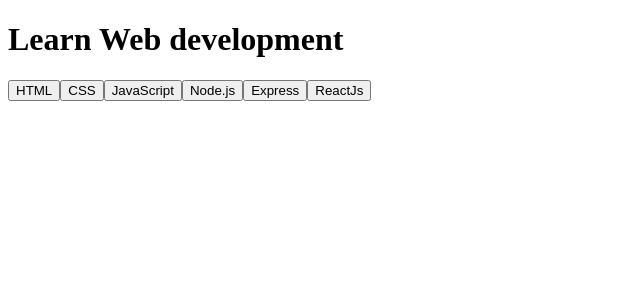
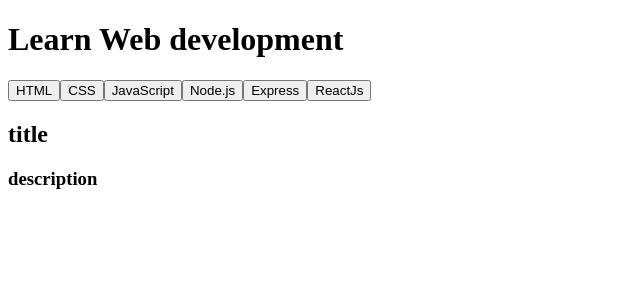
Before and after one commit to DiegoFatVega/react-use-state, a React (Vite) app: page / in a window 1280 px wide. Shown: the top 300 px of the page, without its empty margins (0-640 px from the left). Built offline with nearby package versions, Linux system fonts and the light colour scheme.

Commit message:
Add Buttons and Card components, update App to include them, and export languages data

```diff
--- a/src/App.jsx
+++ b/src/App.jsx
@@ -1,13 +1,15 @@
 import reactLogo from './assets/react.svg'
 import viteLogo from '/vite.svg'
-import AccordionButtons from './components/AccordionButtons'
+import Buttons from './components/Buttons'
+import Card from './components/Card'
 
 function App() {
 
   return (
     <>
       <h1>Learn Web development</h1>
-      <AccordionButtons></AccordionButtons>
+      <Buttons></Buttons>
+      <Card></Card>
     </>
   )
 }
--- /dev/null
+++ b/src/components/Card.jsx
@@ -0,0 +1,8 @@
+export default function Card() {
+    return (
+        <div className="Card">
+            <h2>title</h2>
+            <h3>description</h3>
+        </div>
+    )
+}
--- a/src/data/languages.js
+++ b/src/data/languages.js
@@ -30,3 +30,5 @@
     description: "ReactJS è una libreria JavaScript per costruire interfacce utente, in particolare applicazioni a pagina singola. Consente agli sviluppatori di creare componenti UI riutilizzabili e di gestire efficacemente lo stato dell'applicazione."
   }
 ];
+
+export default languages;
```
Also changed, not shown: src/components/Buttons.jsx (renamed from src/components/AccordionButtons.jsx, +5 -3 lines).
